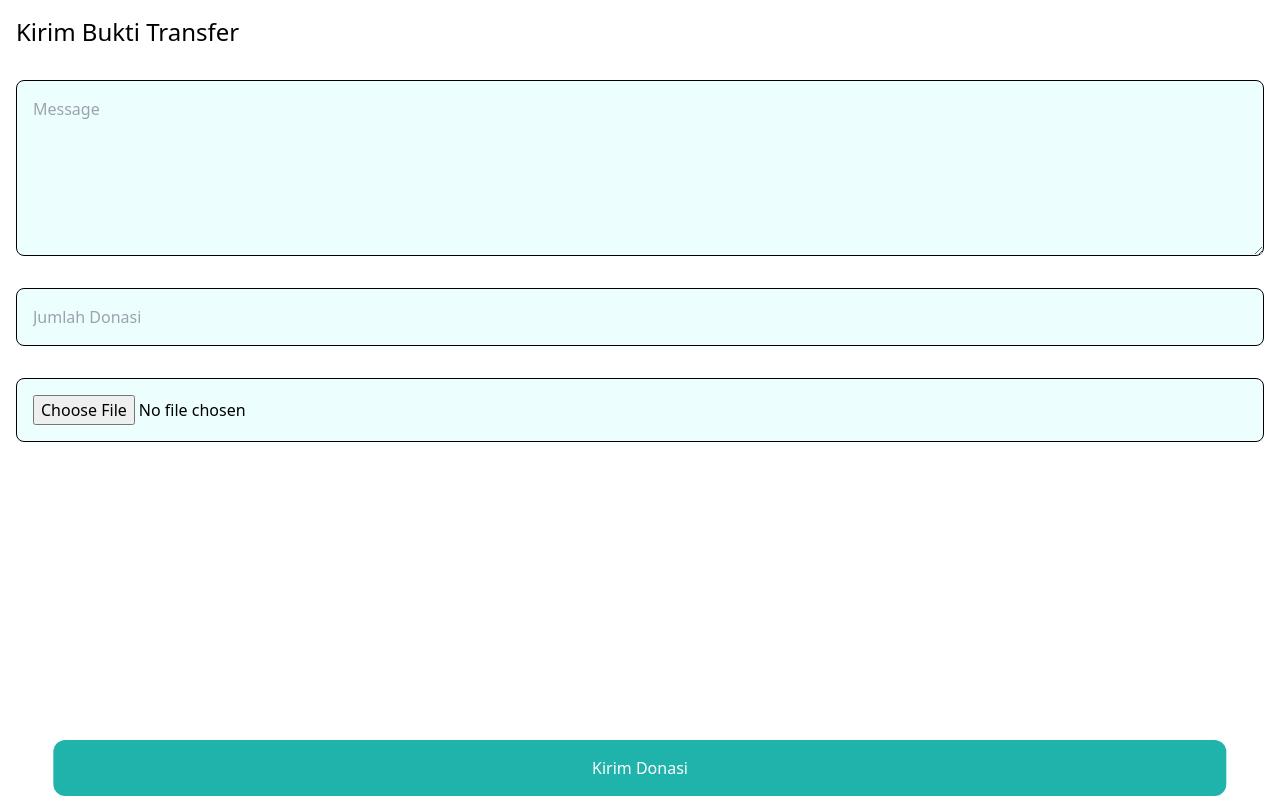
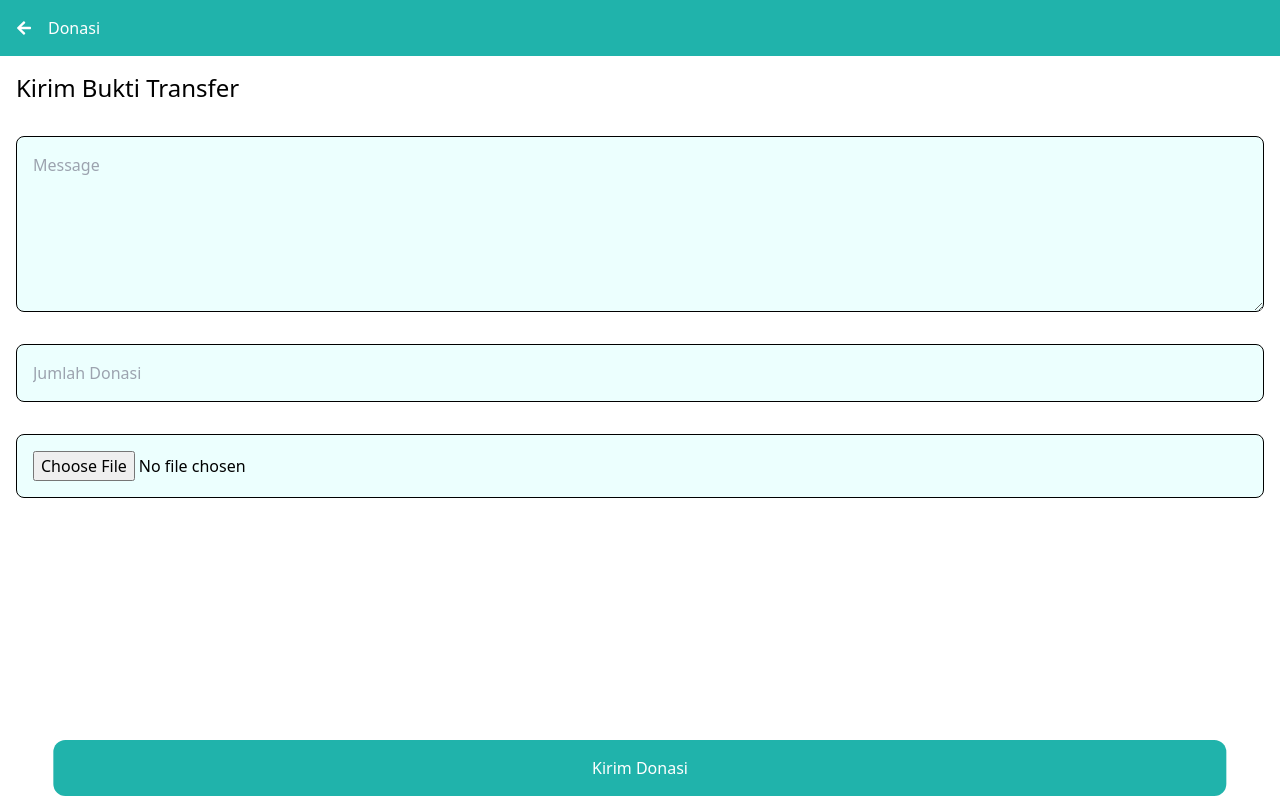
Before and after one commit to fauzanpr/looman-web, a React (Vite) app: page /filantrophy/donate in a window 1280 px wide. Built offline with nearby package versions, Linux system fonts and the light colour scheme.

Commit message:
feat(filantrophy): add back button header

```diff
--- a/src/app/filantrophy/views/Donate.tsx
+++ b/src/app/filantrophy/views/Donate.tsx
@@ -1,6 +1,9 @@
+import Header from "../../global/components/Header"
+
 function Donate() {
     return (
         <>
+            <Header type="backMenu" href="/filantrophy" label="Donasi" />
             <div className="p-4 flex flex-col gap-8">
                 <h1 className="text-2xl">Kirim Bukti Transfer</h1>
                 <textarea name="massage" id="massage" placeholder="Message" className="bg-primarySurface p-4 h-44 rounded-lg border border-black" />
--- a/src/app/global/components/Header.tsx
+++ b/src/app/global/components/Header.tsx
@@ -1,16 +1,39 @@
+import { FaArrowLeft } from "react-icons/fa";
 import { IoMdNotifications } from "react-icons/io";
+import { Link } from "react-router-dom";
 
 type HEADER_TYPE = "profile" | "backMenu"
+// const color = "#d1d5db";
 
 interface IProps {
     type: HEADER_TYPE;
+    label?: string;
+    href?: string;
 }
 
-function Header({ type }: IProps) {
+interface IPropsBackMenu {
+    label: string;
+    href: string;
+}
+
+function Header({ type, label, href }: IProps) {
     switch (type) {
         case "profile":
             return <HeaderProfile />
+        default:
+            return <BackMenu label={label || ""} href={href || ""} />
     }
+}
+
+function BackMenu({ href, label }: IPropsBackMenu) {
+    return (
+        <header className="flex items-center p-4 gap-4 bg-primary">
+            <Link to={href}>
+                <FaArrowLeft color="white" />
+            </Link>
+            <p className="text-white">{label}</p>
+        </header>
+    )
 }
 
 function HeaderProfile() {
```
Also changed, not shown: src/app/filantrophy/components/historyPage/Month.tsx (line endings or trailing spaces).
